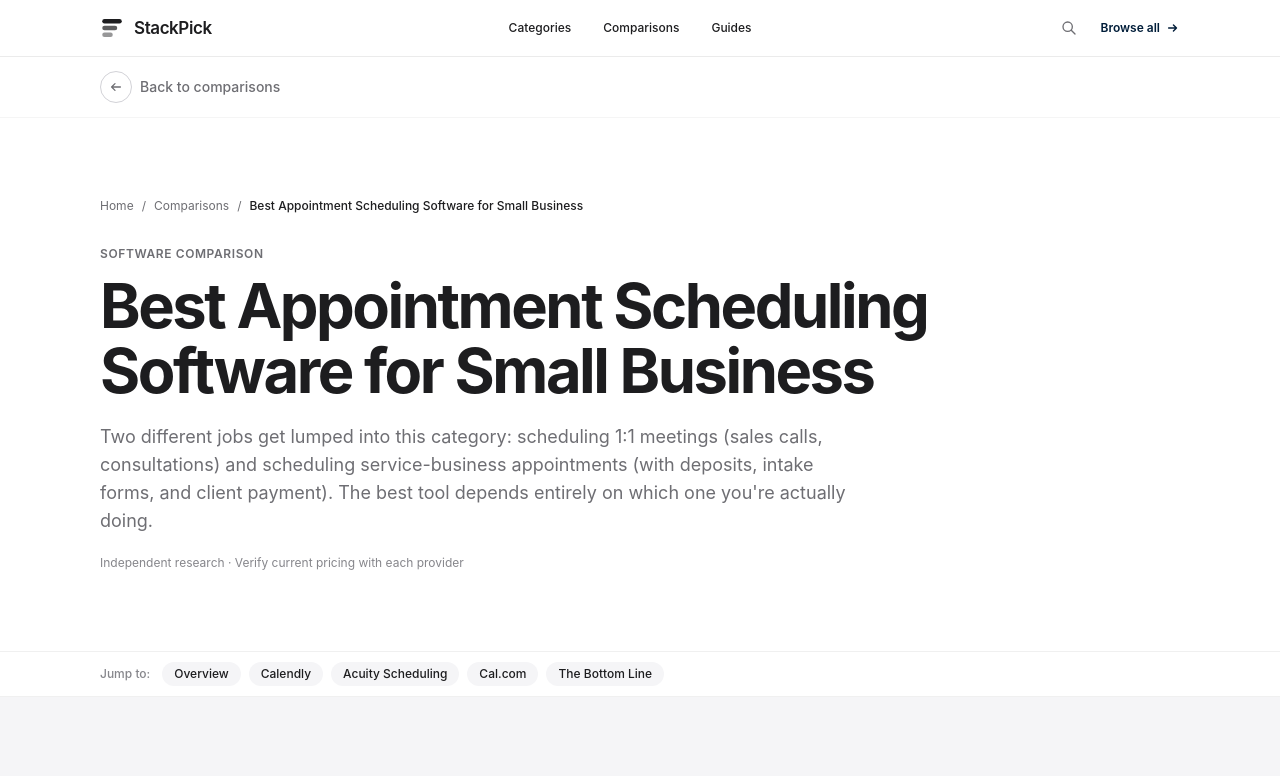
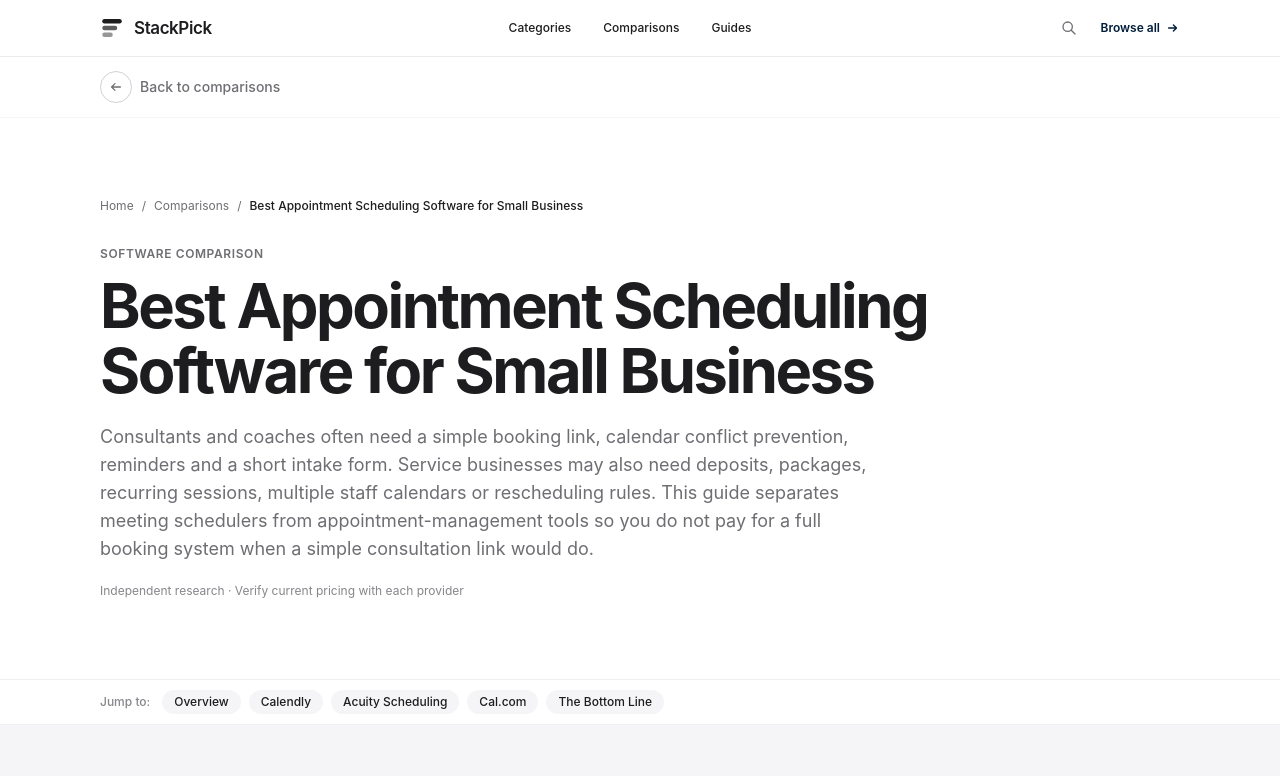
Before and after one commit to LinukaBandara/StackPick, a Next.js app: page /best/appointment-scheduling-software in a window 1280 px wide. Shown: the top 776 px of the page. Built offline with nearby package versions, Linux system fonts and the light colour scheme; no server answers.

Commit message:
Improve free-plan guidance and practical recommendations

```diff
--- a/app/best/appointment-scheduling-software/page.tsx
+++ b/app/best/appointment-scheduling-software/page.tsx
@@ -4,7 +4,7 @@ import ComparisonArticle from "@/components/ComparisonArticle";
 export const metadata: Metadata = {
   title: "Best Appointment Scheduling Software for Small Business (2026)",
   description:
-    "An honest comparison of Calendly, Acuity Scheduling, and Cal.com - meetings vs. service-business bookings are two different jobs, and the right tool depends on which one you actually have.",
+    "Compare Calendly, Acuity Scheduling and Cal.com for consultants, coaches and small businesses by free booking limits, calendar connections, payments, intake forms and client workflow.",
   alternates: { canonical: "/best/appointment-scheduling-software" },
 };
 
@@ -13,8 +13,8 @@ export default function Page() {
     <ComparisonArticle
       title="Best Appointment Scheduling Software for Small Business"
       slug="appointment-scheduling-software"
-      intro="Two different jobs get lumped into this category: scheduling 1:1 meetings (sales calls, consultations) and scheduling service-business appointments (with deposits, intake forms, and client payment). The best tool depends entirely on which one you're actually doing."
-      pricingNote="Free-tier limits (event types, connected calendars) vary and change between these tools. Confirm current limits directly before assuming a free plan covers your use case."
+      intro="Consultants and coaches often need a simple booking link, calendar conflict prevention, reminders and a short intake form. Service businesses may also need deposits, packages, recurring sessions, multiple staff calendars or rescheduling rules. This guide separates meeting schedulers from appointment-management tools so you do not pay for a full booking system when a simple consultation link would do."
+      pricingNote="Before adopting a free plan, verify how many event types and calendars are included, whether reminders and intake questions are available, whether payments or deposits require a paid tier, and whether multiple hosts can share availability. Run the entire customer journey—including rescheduling, cancellation, time zones and confirmation emails—before linking the booking page from your website."
       tools={[
         {
           name: "Calendly",
```
